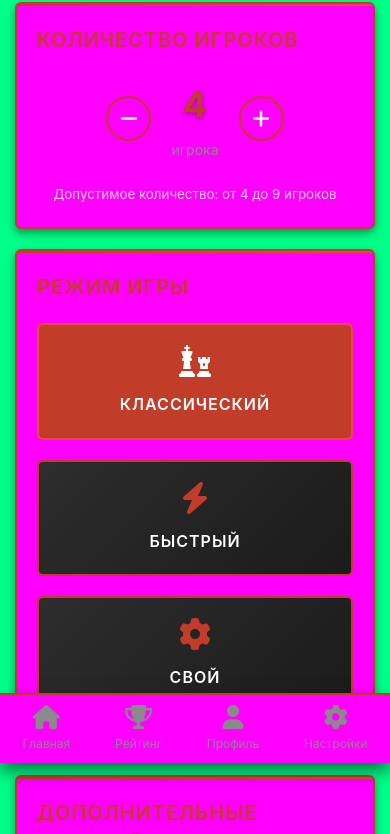
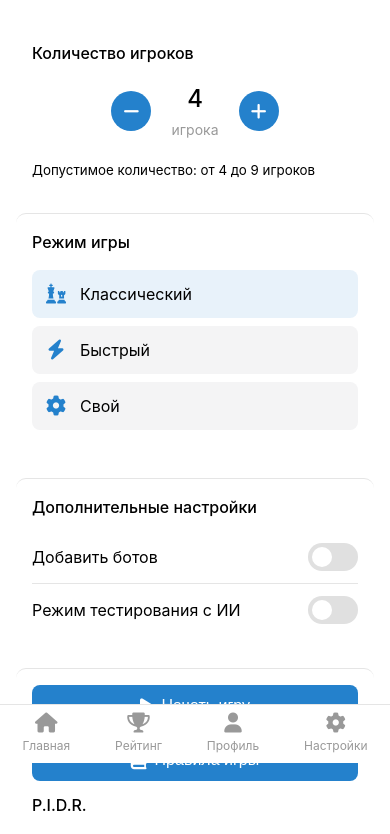
Before and after one commit to GaryFid/G_prd, a website: page public/game-setup.html in a window 390 px wide. Shown: the part 81-915 px from the top of the page. Drawn offline with Linux system fonts and the light colour scheme; a script that the page names is missing.

Commit message:
Обновлен дизайн сд0

```diff
--- a/public/css/game-setup.css
+++ b/public/css/game-setup.css
@@ -29,6 +29,19 @@
     /* Анимации */
     --transition-fast: 0.2s ease;
     --transition-normal: 0.3s ease;
+
+    /* Цвета Telegram WebApp */
+    --tg-theme-bg-color: #ffffff;
+    --tg-theme-secondary-bg-color: #f4f4f5;
+    --tg-theme-text-color: #000000;
+    --tg-theme-hint-color: #999999;
+    --tg-theme-link-color: #2481cc;
+    --tg-theme-button-color: #2481cc;
+    --tg-theme-button-text-color: #ffffff;
+
+    /* Дополнительные цвета */
+    --divider-color: rgba(0, 0, 0, 0.1);
+    --overlay-bg: rgba(0, 0, 0, 0.5);
 }
 
 * {
@@ -38,61 +51,47 @@
 }
 
 body {
-    background-color: var(--primary-color);
-    color: var(--text-color);
+    background-color: var(--tg-theme-bg-color);
+    color: var(--tg-theme-text-color);
     font-family: -apple-system, BlinkMacSystemFont, 'Segoe UI', Roboto, Helvetica, Arial, sans-serif;
-    line-height: 1.6;
+    line-height: 1.5;
+    font-size: 16px;
     padding-bottom: 70px;
     min-height: 100vh;
 }
 
 .container {
-    max-width: 800px;
+    max-width: 480px;
     margin: 0 auto;
-    padding: 20px;
+    padding: 16px;
 }
 
 /* Заголовки */
 .section-title {
-    font-size: 28px;
-    font-weight: 700;
+    font-size: 20px;
+    font-weight: 600;
     text-align: center;
-    text-transform: uppercase;
-    letter-spacing: 2px;
-    margin-bottom: 30px;
-    color: var(--text-color);
-    text-shadow: 0 2px 4px rgba(0, 0, 0, 0.5);
+    margin-bottom: 20px;
+    color: var(--tg-theme-text-color);
 }
 
 .section-subtitle {
-    font-size: 20px;
-    font-weight: 600;
-    color: var(--accent-color);
-    margin-bottom: 20px;
-    text-transform: uppercase;
-    letter-spacing: 1px;
+    font-size: 16px;
+    font-weight: 500;
+    color: var(--tg-theme-text-color);
+    margin-bottom: 12px;
 }
 
-/* Секции настройки */
+/* Секции */
 .setup-section {
-    background: var(--secondary-color);
-    border: 2px solid var(--accent-color);
-    border-radius: var(--radius-md);
-    padding: 20px;
-    margin-bottom: 20px;
-    box-shadow: var(--shadow-md);
-    position: relative;
-    overflow: hidden;
+    background: var(--tg-theme-bg-color);
+    border-radius: 10px;
+    padding: 16px;
+    margin-bottom: 16px;
 }
 
-.setup-section::before {
-    content: '';
-    position: absolute;
-    top: 0;
-    left: 0;
-    right: 0;
-    height: 2px;
-    background: var(--gradient-accent);
+.setup-section + .setup-section {
+    border-top: 1px solid var(--divider-color);
 }
 
 /* Количество игроков */
@@ -100,29 +99,27 @@ body {
     display: flex;
     align-items: center;
     justify-content: center;
-    gap: 30px;
-    margin: 20px 0;
+    gap: 20px;
+    margin: 16px 0;
 }
 
 .btn-circle {
-    width: 50px;
-    height: 50px;
+    width: 40px;
+    height: 40px;
     border-radius: 50%;
-    border: 2px solid var(--accent-color);
-    background: transparent;
-    color: var(--text-color);
-    font-size: 20px;
+    border: none;
+    background: var(--tg-theme-button-color);
+    color: var(--tg-theme-button-text-color);
+    font-size: 18px;
     cursor: pointer;
-    transition: var(--transition-normal);
     display: flex;
     align-items: center;
     justify-content: center;
+    transition: opacity 0.2s;
 }
 
-.btn-circle:hover {
-    background: var(--accent-color);
-    transform: scale(1.1);
-    box-shadow: 0 0 15px rgba(194, 60, 42, 0.5);
+.btn-circle:active {
+    opacity: 0.7;
 }
 
 .count-display {
@@ -130,82 +127,70 @@ body {
 }
 
 .count-display span {
-    font-size: 36px;
-    font-weight: 700;
-    color: var(--accent-color);
-    text-shadow: 0 2px 4px rgba(0, 0, 0, 0.3);
+    font-size: 24px;
+    font-weight: 500;
+    color: var(--tg-theme-text-color);
+    display: block;
 }
 
 .count-display small {
-    display: block;
-    color: var(--text-secondary);
     font-size: 14px;
-    margin-top: 5px;
+    color: var(--tg-theme-hint-color);
+    margin-top: 4px;
 }
 
 /* Режимы игры */
 .game-modes {
-    display: grid;
-    grid-template-columns: repeat(auto-fit, minmax(200px, 1fr));
-    gap: 20px;
-    margin: 20px 0;
+    display: flex;
+    flex-direction: column;
+    gap: 8px;
+    margin: 16px 0;
 }
 
 .mode-card {
-    background: var(--gradient-primary);
-    border: 2px solid var(--accent-color);
-    border-radius: var(--radius-md);
-    padding: 20px;
-    text-align: center;
+    background: var(--tg-theme-secondary-bg-color);
+    border-radius: 8px;
+    padding: 12px;
+    display: flex;
+    align-items: center;
+    gap: 12px;
     cursor: pointer;
-    transition: var(--transition-normal);
+    transition: background-color 0.2s;
 }
 
 .mode-card i {
-    font-size: 32px;
-    color: var(--accent-color);
-    margin-bottom: 15px;
-    transition: var(--transition-normal);
+    font-size: 20px;
+    color: var(--tg-theme-button-color);
+    width: 24px;
+    text-align: center;
 }
 
 .mode-card span {
-    display: block;
-    color: var(--text-color);
+    color: var(--tg-theme-text-color);
     font-size: 16px;
-    font-weight: 600;
-    text-transform: uppercase;
-    letter-spacing: 1px;
 }
 
-.mode-card:hover {
-    transform: translateY(-5px);
-    box-shadow: 0 10px 20px rgba(194, 60, 42, 0.3);
-    border-color: var(--accent-hover);
+.mode-card:active {
+    background: rgba(36, 129, 204, 0.1);
 }
 
 .mode-card.active {
-    background: var(--accent-color);
-    border-color: var(--accent-hover);
-}
-
-.mode-card.active i,
-.mode-card.active span {
-    color: var(--text-color);
+    background: rgba(36, 129, 204, 0.1);
 }
 
 /* Настройки */
 .settings-list {
     display: flex;
     flex-direction: column;
-    gap: 15px;
 }
 
 .setting-item {
-    display: flex;
-    justify-content: space-between;
-    align-items: center;
-    padding: 10px 0;
-    border-bottom: 1px solid rgba(255, 255, 255, 0.1);
+    padding: 12px 0;
+    border-bottom: 1px solid var(--divider-color);
+}
+
+.setting-item:last-child {
+    border-bottom: none;
 }
 
 .setting-label {
@@ -216,11 +201,16 @@ body {
     cursor: pointer;
 }
 
+.setting-label span {
+    color: var(--tg-theme-text-color);
+    font-size: 16px;
+}
+
 /* Переключатели */
 .toggle {
     position: relative;
-    width: 60px;
-    height: 30px;
+    width: 50px;
+    height: 28px;
 }
 
 .toggle input {
@@ -236,61 +226,56 @@ body {
     left: 0;
     right: 0;
     bottom: 0;
-    background-color: var(--primary-color);
-    transition: var(--transition-normal);
-    border-radius: 30px;
-    border: 2px solid var(--accent-color);
+    background-color: #e0e0e0;
+    transition: .2s;
+    border-radius: 34px;
 }
 
 .toggle-slider:before {
     position: absolute;
     content: "";
-    height: 22px;
-    width: 22px;
-    left: 2px;
-    bottom: 2px;
-    background-color: var(--accent-color);
-    transition: var(--transition-normal);
+    height: 20px;
+    width: 20px;
+    left: 4px;
+    bottom: 4px;
+    background-color: white;
+    transition: .2s;
     border-radius: 50%;
 }
 
 input:checked + .toggle-slider {
-    background-color: var(--accent-color);
+    background-color: var(--tg-theme-button-color);
 }
 
 input:checked + .toggle-slider:before {
-    transform: translateX(30px);
-    background-color: var(--text-color);
+    transform: translateX(22px);
 }
 
 /* Кнопки */
 .start-game-btn {
     width: 100%;
-    padding: 15px;
-    font-size: 18px;
-    font-weight: 600;
-    text-transform: uppercase;
-    letter-spacing: 2px;
-    background: var(--gradient-accent);
-    color: var(--text-color);
+    padding: 12px 16px;
+    font-size: 16px;
+    font-weight: 500;
+    background: var(--tg-theme-button-color);
+    color: var(--tg-theme-button-text-color);
     border: none;
-    border-radius: var(--radius-md);
+    border-radius: 8px;
     cursor: pointer;
-    transition: var(--transition-normal);
-    margin-bottom: 15px;
+    margin-bottom: 12px;
     display: flex;
     align-items: center;
     justify-content: center;
-    gap: 10px;
+    gap: 8px;
+    transition: opacity 0.2s;
 }
 
-.start-game-btn:hover {
-    transform: translateY(-2px);
-    box-shadow: 0 10px 20px rgba(194, 60, 42, 0.3);
+.start-game-btn:active {
+    opacity: 0.7;
 }
 
 .start-game-btn i {
-    font-size: 20px;
+    font-size: 18px;
 }
 
 /* Нижняя навигация */
@@ -299,58 +284,48 @@ input:checked + .toggle-slider:before {
     bottom: 0;
     left: 0;
     right: 0;
-    background: var(--secondary-color);
-    border-top: 2px solid var(--accent-color);
+    background: var(--tg-theme-bg-color);
+    border-top: 1px solid var(--divider-color);
     display: flex;
     justify-content: space-around;
-    padding: 10px 0;
-    box-shadow: var(--shadow-lg);
+    padding: 8px 0;
 }
 
 .nav-item {
-    color: var(--text-secondary);
+    color: var(--tg-theme-hint-color);
     text-decoration: none;
     display: flex;
     flex-direction: column;
     align-items: center;
-    gap: 5px;
-    transition: var(--transition-normal);
+    gap: 4px;
+    font-size: 12px;
 }
 
 .nav-item i {
-    font-size: 24px;
+    font-size: 20px;
 }
 
-.nav-item span {
-    font-size: 12px;
-}
-
-.nav-item:hover,
 .nav-item.active {
-    color: var(--accent-color);
+    color: var(--tg-theme-button-color);
 }
 
 /* Адаптивность */
-@media (max-width: 768px) {
+@media (max-width: 360px) {
     .container {
-        padding: 15px;
+        padding: 12px;
     }
 
     .section-title {
-        font-size: 24px;
-    }
-
-    .game-modes {
-        grid-template-columns: 1fr;
-    }
-
-    .player-count {
-        gap: 20px;
+        font-size: 18px;
     }
 
     .btn-circle {
-        width: 45px;
-        height: 45px;
+        width: 36px;
+        height: 36px;
+    }
+
+    .count-display span {
+        font-size: 20px;
     }
 }
 
--- a/public/game-setup.html
+++ b/public/game-setup.html
@@ -2,16 +2,23 @@
 <html lang="ru">
 <head>
     <meta charset="UTF-8">
-    <meta name="viewport" content="width=device-width, initial-scale=1.0">
+    <meta name="viewport" content="width=device-width, initial-scale=1.0, maximum-scale=1.0, user-scalable=no">
     <title>P.I.D.R. - Настройка игры</title>
     <link rel="stylesheet" href="https://cdnjs.cloudflare.com/ajax/libs/font-awesome/6.0.0/css/all.min.css">
     <link rel="stylesheet" href="css/game-setup.css">
     <script src="https://telegram.org/js/telegram-web-app.js"></script>
 </head>
 <body class="telegram-app">
+    <!-- Шапка -->
+    <header class="header">
+        <button class="btn-circle" onclick="window.Telegram.WebApp.close()">
+            <i class="fas fa-arrow-left"></i>
+        </button>
+        <h1 class="section-title">Настройка игры</h1>
+        <div style="width: 32px;"></div>
+    </header>
+
     <div class="container">
-        <h1 class="section-title">Настройка игры</h1>
-
         <!-- Количество игроков -->
         <div class="setup-section">
             <h2 class="section-subtitle">Количество игроков</h2>
@@ -27,7 +34,7 @@
                     <i class="fas fa-plus"></i>
                 </button>
             </div>
-            <div class="player-range" style="text-align: center; margin-top: 10px; color: var(--text-color); opacity: 0.8;">
+            <div class="player-range">
                 <small>Допустимое количество: от 4 до 9 игроков</small>
             </div>
         </div>
@@ -36,15 +43,15 @@
         <div class="setup-section">
             <h2 class="section-subtitle">Режим игры</h2>
             <div class="game-modes">
-                <div class="mode-card active" onclick="selectMode('classic')">
+                <div class="mode-card active" data-mode="classic">
                     <i class="fas fa-chess"></i>
                     <span>Классический</span>
                 </div>
-                <div class="mode-card" onclick="selectMode('quick')">
+                <div class="mode-card" data-mode="quick">
                     <i class="fas fa-bolt"></i>
                     <span>Быстрый</span>
                 </div>
-                <div class="mode-card" onclick="selectMode('custom')">
+                <div class="mode-card" data-mode="custom">
                     <i class="fas fa-cog"></i>
                     <span>Свой</span>
                 </div>
@@ -77,7 +84,7 @@
         </div>
 
         <!-- Кнопки управления -->
-        <div class="setup-section" style="margin-bottom: 100px;">
+        <div class="setup-section" style="margin-bottom: 80px;">
             <button class="start-game-btn" onclick="startGame()">
                 <i class="fas fa-play"></i>
                 Начать игру
@@ -88,9 +95,9 @@
                 Правила игры
             </button>
 
-            <div class="game-info" style="text-align: center; margin-top: 20px;">
-                <h3 class="section-subtitle" style="margin-bottom: 5px;">P.I.D.R.</h3>
-                <small style="color: var(--text-color); opacity: 0.8;">Карточная игра</small>
+            <div class="game-info">
+                <h3 class="section-subtitle">P.I.D.R.</h3>
+                <small>Карточная игра</small>
             </div>
         </div>
     </div>
--- a/public/js/game-setup.js
+++ b/public/js/game-setup.js
@@ -7,13 +7,14 @@ const SUITS = ['hearts', 'diamonds', 'clubs', 'spades'];
 // Инициализация Telegram WebApp
 const tg = window.Telegram.WebApp;
 tg.expand();
+tg.enableClosingConfirmation();
 
-// Настройки игры
-let gameSettings = {
+// Настройки игры по умолчанию
+const gameSettings = {
     playerCount: 4,
     gameMode: 'classic',
-    aiOpponent: false,
-    testMode: false
+    withAI: false,
+    aiTestMode: false
 };
 
 // Управление количеством игроков
@@ -22,15 +23,13 @@ function updatePlayerCount(count) {
     const countDisplay = document.querySelector('.count-display small');
 
     // Ограничиваем количество игроков от 4 до 9
-    if (count < 4) count = 4;
-    if (count > 9) count = 9;
+    gameSettings.playerCount = Math.max(4, Math.min(9, count));
 
-    gameSettings.playerCount = count;
-    playerCountElement.textContent = count;
+    playerCountElement.textContent = gameSettings.playerCount;
 
     // Обновляем текст (игрок/игрока/игроков)
-    const lastDigit = count % 10;
-    const lastTwoDigits = count % 100;
+    const lastDigit = gameSettings.playerCount % 10;
+    const lastTwoDigits = gameSettings.playerCount % 100;
 
     if (lastDigit === 1 && lastTwoDigits !== 11) {
         countDisplay.textContent = 'игрок';
@@ -41,10 +40,12 @@ function updatePlayerCount(count) {
     }
 }
 
+// Уменьшение количества игроков
 function decrementPlayers() {
     updatePlayerCount(gameSettings.playerCount - 1);
 }
 
+// Увеличение количества игроков
 function incrementPlayers() {
     updatePlayerCount(gameSettings.playerCount + 1);
 }
@@ -54,37 +55,74 @@ function selectMode(mode) {
     const modeCards = document.querySelectorAll('.mode-card');
     modeCards.forEach(card => {
         card.classList.remove('active');
-        if (card.getAttribute('onclick').includes(mode)) {
+        if (card.getAttribute('data-mode') === mode) {
             card.classList.add('active');
         }
     });
     gameSettings.gameMode = mode;
 }
 
-// Управление настройками
-document.getElementById('aiOpponent').addEventListener('change', function(e) {
-    gameSettings.aiOpponent = e.target.checked;
-});
+// Инициализация обработчиков событий
+document.addEventListener('DOMContentLoaded', function() {
+    // Инициализация начальных значений
+    updatePlayerCount(gameSettings.playerCount);
+    selectMode(gameSettings.gameMode);
 
-document.getElementById('testMode').addEventListener('change', function(e) {
-    gameSettings.testMode = e.target.checked;
+    // Обработчики переключателей
+    const aiOpponentToggle = document.getElementById('aiOpponent');
+    const testModeToggle = document.getElementById('testMode');
+
+    aiOpponentToggle.addEventListener('change', function(e) {
+        gameSettings.withAI = e.target.checked;
+        if (!e.target.checked) {
+            testModeToggle.checked = false;
+            gameSettings.aiTestMode = false;
+        }
+    });
+
+    testModeToggle.addEventListener('change', function(e) {
+        gameSettings.aiTestMode = e.target.checked;
+        if (e.target.checked) {
+            aiOpponentToggle.checked = true;
+            gameSettings.withAI = true;
+        }
+    });
+
+    // Обработчик кнопки правил
+    document.querySelector('[onclick="showRules()"]').addEventListener('click', function() {
+        window.location.href = 'rules.html';
+    });
 });
 
 // Начало игры
 function startGame() {
-    // Отправляем настройки в основное приложение
-    tg.sendData(JSON.stringify(gameSettings));
+    try {
+        // Сохраняем настройки локально
+        localStorage.setItem('gameSettings', JSON.stringify(gameSettings));
+
+        // Отправляем данные в Telegram WebApp
+        const gameData = {
+            action: 'start_game',
+            settings: gameSettings
+        };
+
+        console.log('Отправка настроек игры:', gameData);
+
+        // Отправляем данные в бота
+        tg.sendData(JSON.stringify(gameData));
+
+        // Закрываем WebApp
+        tg.close();
+    } catch (error) {
+        console.error('Ошибка при начале игры:', error);
+        // Показываем ошибку пользователю
+        tg.showPopup({
+            title: 'Ошибка',
+            message: 'Не удалось начать игру. Пожалуйста, попробуйте еще раз.',
+            buttons: [{type: 'ok'}]
+        });
+    }
 }
-
-// Показать правила
-function showRules() {
-    window.location.href = 'rules.html';
-}
-
-// Инициализация при загрузке страницы
-document.addEventListener('DOMContentLoaded', function() {
-    updatePlayerCount(4);
-});
 
 // Получение элементов интерфейса
 const ovalTables = document.querySelectorAll('.oval-table');
```
Also changed, not shown: public/rules.html (+77 -77 lines).
